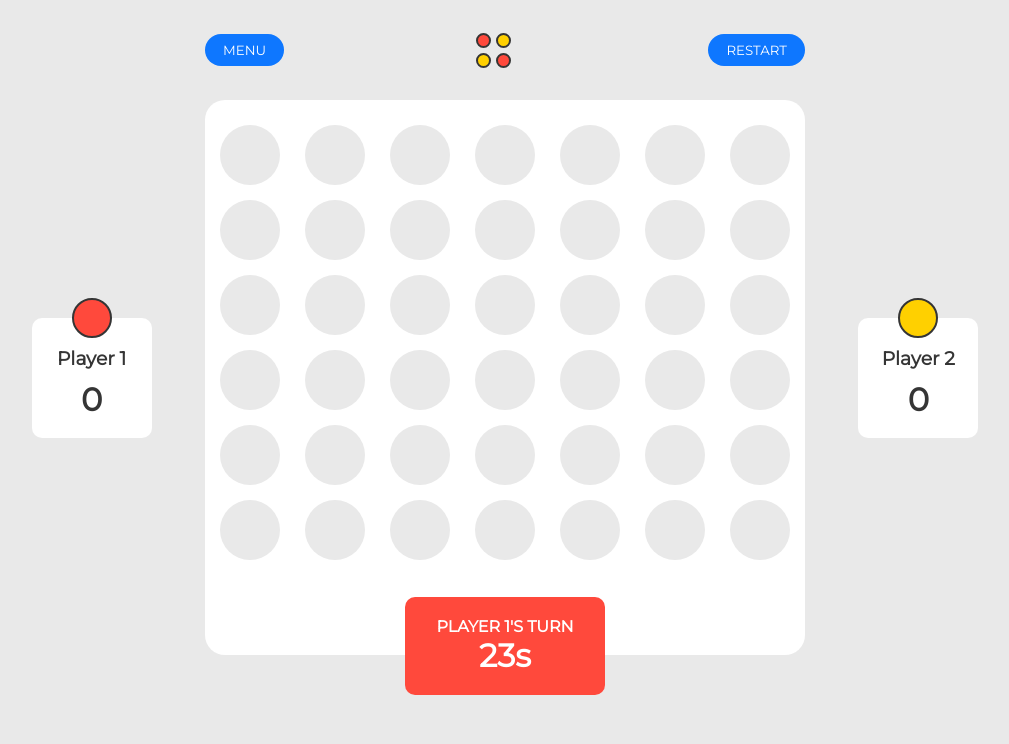
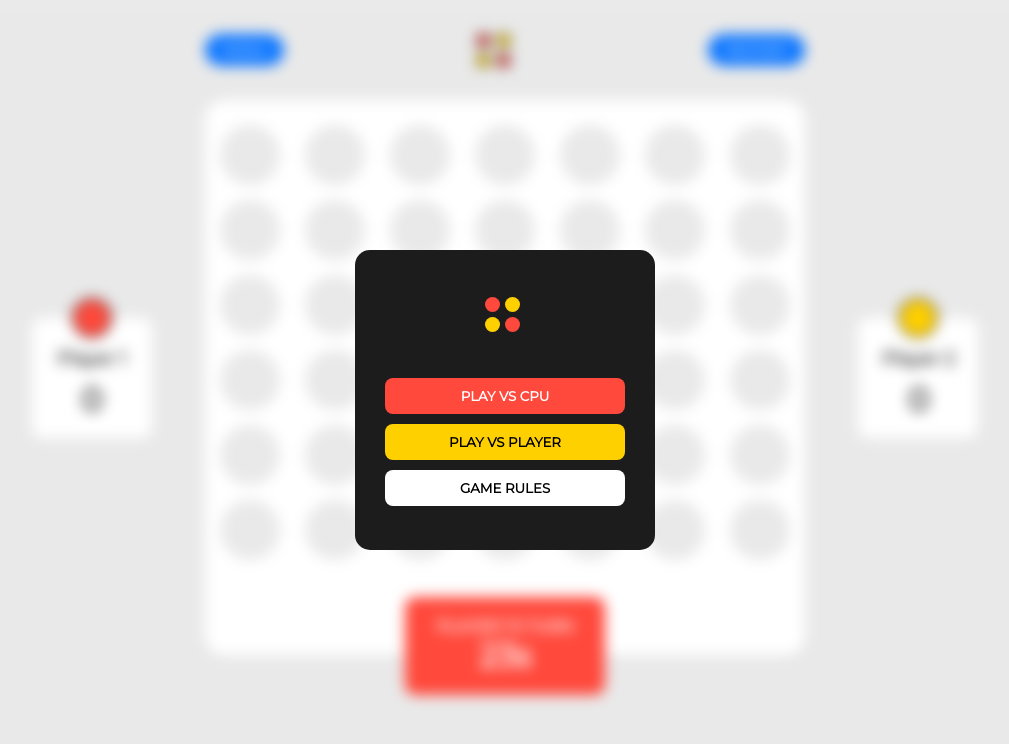
Before and after one commit to mafgit/four-in-a-row, a website: page public/index.html in a window 1280 px wide. Both pictures are taken after a click on the button "MENU". Shown: the whole page, without its empty margins (135-1144 px from the left). Drawn offline with Linux system fonts and the light colour scheme.

Commit message:
added menu

```diff
--- a/public/index.html
+++ b/public/index.html
@@ -8,9 +8,9 @@
   </head>
   <body>
     <!-- TODO: Animation of circle moving down -->
+    <!-- TODO: Responsiveness -->
     <header>
       <button class="header-btn menu-btn">MENU</button>
-      <!-- TODO: Menu -->
       <div class="logo">
         <span class="logo-circle"></span>
         <span class="logo-circle"></span>
@@ -19,6 +19,23 @@
       </div>
       <button class="header-btn restart-btn">RESTART</button>
     </header>
+
+    <section class="menu-container">
+      <div class="menu">
+        <div class="logo">
+          <span class="logo-circle"></span>
+          <span class="logo-circle"></span>
+          <span class="logo-circle"></span>
+          <span class="logo-circle"></span>
+        </div>
+        <div class="menu-opts">
+          <button class="menu-opt">PLAY VS CPU</button>
+          <button class="menu-opt">PLAY VS PLAYER</button>
+          <button class="menu-opt">GAME RULES</button>
+        </div>
+      </div>
+    </section>
+
     <main>
       <div class="player-score player-1-score">
         <span class="player-logo player-1-logo"></span>
--- a/public/index.js
+++ b/public/index.js
@@ -13,7 +13,7 @@ class Game {
         this.score = {
             1: 0,
             2: 0,
-        }; // TODO
+        };
         this.playerTurn = 1;
         this.interval = 0;
         this.winner = 0;
@@ -68,26 +68,12 @@ class Game {
         }
     }
     checkWinner(row, col) {
-        // console.clear();
-        // for (let i = 0; i < 7; i++) {
-        //   for (let j = 0; j < 6; j++) {
-        //     console.log(this.circleCols[i][j]);
-        //   }
-        // }
-        // [0, 0, 0, 0, 0, 0, 0],
-        // [0, 0, 0, 0, 0, 0, 0],
-        // [0, 0, 0, 0, 0, 0, 0],
-        // [0, 0, 0, 0, 0, 0, 0],
-        // [0, 0, 0, 0, 0, 0, 0],
-        // [0, 0, 0, 0, 0, 0, 0],
         let selected = this.circles[row][col];
         if (selected == 0)
             return 0;
-        // TODO: keep track of circles and give a style to them
         for (let i = 0; i < 6; i++) {
             for (let j = 0; j < 7; j++) {
                 let current = this.circles[i][j];
-                // down in col
                 if (i <= 2) {
                     if (current != selected)
                         continue;
@@ -101,7 +87,6 @@ class Game {
                     if (this.winner != 0)
                         return this.winner;
                 }
-                // right in row
                 if (j <= 3) {
                     if (current != selected)
                         continue;
@@ -115,19 +100,11 @@ class Game {
                     if (this.winner != 0)
                         return this.winner;
                 }
-                // diagonally right and down
                 if (i <= 2 && j <= 3) {
                     if (current != selected)
                         continue;
-                    // const c: NodeListOf<HTMLElement> =
-                    //   document.querySelectorAll(".circle");
-                    // c.forEach((b) => (b.style.border = "none"));
                     for (let x = i, y = j; x <= i + 3 && y <= j + 3; x++, y++) {
                         this.winner = selected;
-                        // const a: HTMLElement = document.querySelector(
-                        //   `.circle-${x}-${y}`
-                        // ) as HTMLElement;
-                        // a.style.border = "2px solid black";
                         if (this.circles[x][y] != selected) {
                             this.winner = 0;
                             break;
@@ -136,19 +113,11 @@ class Game {
                     if (this.winner != 0)
                         return this.winner;
                 }
-                // diagonally left and down
                 if (i <= 2 && j >= 3) {
                     if (current != selected)
                         continue;
-                    // const c: NodeListOf<HTMLElement> =
-                    //   document.querySelectorAll(".circle");
-                    // c.forEach((b) => (b.style.border = "none"));
                     for (let x = i, y = j; x <= i + 3 && y >= j - 3; x++, y--) {
                         this.winner = selected;
-                        // const a: HTMLElement = document.querySelector(
-                        //   `.circle-${x}-${y}`
-                        // ) as HTMLElement;
-                        // a.style.border = "2px solid black";
                         if (this.circles[x][y] != selected) {
                             this.winner = 0;
                             break;
@@ -174,7 +143,6 @@ class Game {
         this.playerTurn =
             this.previousFirstPlayer == 0 || this.previousFirstPlayer == 1 ? 2 : 1;
         this.previousFirstPlayer = this.playerTurn == 1 ? 2 : 1;
-        // BUG: turn not switching on restart if it is 2nd player's turn that is first
         this.changeTurnInDOM();
         this.setTimeLeftInDOM();
         this.timer();
@@ -189,12 +157,10 @@ cols.forEach((col) => {
         const colNum = Number(col.classList[1].substring(4, 5));
         const availableRow = game.getAvailableRow(colNum);
         if (availableRow != -1) {
-            // console.log(availableRow, colNum);
             game.setCircle(availableRow, colNum);
             game.changeTurn();
             game.timer();
             winner = game.checkWinner(availableRow, colNum);
-            // console.log("\n\n", winner, "\n\n");
             if (winner != 0) {
                 console.log(winner);
                 game.restart();
@@ -202,5 +168,22 @@ cols.forEach((col) => {
         }
     });
 });
+let menuOpen = false;
+const menuBtn = document.querySelector(".menu-btn");
+const menuContainer = document.querySelector(".menu-container");
+menuBtn === null || menuBtn === void 0 ? void 0 : menuBtn.addEventListener("click", () => {
+    if (menuOpen == false) {
+        menuContainer === null || menuContainer === void 0 ? void 0 : menuContainer.classList.add("opened");
+        menuOpen = true;
+    }
+});
+menuContainer === null || menuContainer === void 0 ? void 0 : menuContainer.addEventListener("click", (e) => {
+    const { classList } = e.target;
+    if ((classList.contains("menu-container") || classList.contains("logo")) &&
+        menuOpen == true) {
+        menuContainer === null || menuContainer === void 0 ? void 0 : menuContainer.classList.remove("opened");
+        menuOpen = false;
+    }
+});
 const restartBtn = document.querySelector(".restart-btn");
-restartBtn.addEventListener("click", () => game.restart());
+restartBtn === null || restartBtn === void 0 ? void 0 : restartBtn.addEventListener("click", () => game.restart());
--- a/public/style.css
+++ b/public/style.css
@@ -34,6 +34,15 @@ header {
   grid-template-columns: 1fr 1fr;
   justify-content: center;
   align-items: center;
+  transition: 0.3s;
+}
+
+.logo span {
+  pointer-events: none;
+}
+
+.logo:hover {
+  transform: scale(1.2);
 }
 
 .logo-circle {
@@ -100,7 +109,7 @@ main {
 }
 
 .col:hover {
-  background-color: var(--element-bg-color);
+  background-color: var(--dark);
 }
 
 .circle {
@@ -179,3 +188,81 @@ main {
 .player-2-logo {
   background-color: var(--player-2-bg-color);
 }
+
+.menu-container {
+  /* background-color: rgba(255, 255, 255, 0.575); */
+  backdrop-filter: blur(7px);
+  width: 100vw;
+  height: 100vh;
+  position: absolute;
+  top: 0;
+  left: 0;
+  /* display: none; */
+  /* justify-content: center;
+  align-items: center; */
+  transition: 0.3s;
+  z-index: -1;
+  transform: scale(0);
+}
+
+.menu-container.opened {
+  /* display: block; */
+  z-index: 999;
+  transform: scale(1);
+}
+
+.menu {
+  background-color: #1c1c1c;
+  width: 300px;
+  border-radius: 15px;
+  height: 300px;
+  display: flex;
+  flex-direction: column;
+  justify-content: space-evenly;
+  align-items: center;
+  /* margin: auto; */
+  position: absolute;
+  top: calc(50% - 150px);
+  left: calc(50% - 150px);
+}
+
+.menu-opts {
+  display: flex;
+  flex-direction: column;
+  justify-content: center;
+  align-items: center;
+  gap: 10px;
+  width: 80%;
+}
+
+.menu-opt {
+  outline: none;
+  border: none;
+  padding: 10px;
+  border-radius: 8px;
+  width: 100%;
+  cursor: pointer;
+  transition: 0.3s;
+  font-weight: bold;
+}
+
+.menu-opt:nth-of-type(1) {
+  background-color: var(--player-1-bg-color);
+  color: #fff;
+}
+
+.menu-opt:nth-of-type(2) {
+  background-color: var(--player-2-bg-color);
+}
+
+.menu-opt:nth-of-type(3) {
+  background-color: #fff;
+}
+
+.menu .logo .logo-circle {
+  border: none;
+}
+
+.menu-opt:hover {
+  transform: scale(1.05);
+}
--- a/tsconfig.json
+++ b/tsconfig.json
@@ -7,7 +7,8 @@
         "strict": true,
         "esModuleInterop": true,
         "skipLibCheck": true,
-        "forceConsistentCasingInFileNames": true
+        "forceConsistentCasingInFileNames": true,
+        "removeComments": true
     },
     "include": [
         "src"
```
Also changed, not shown: src/index.ts (+28 -3 lines).
